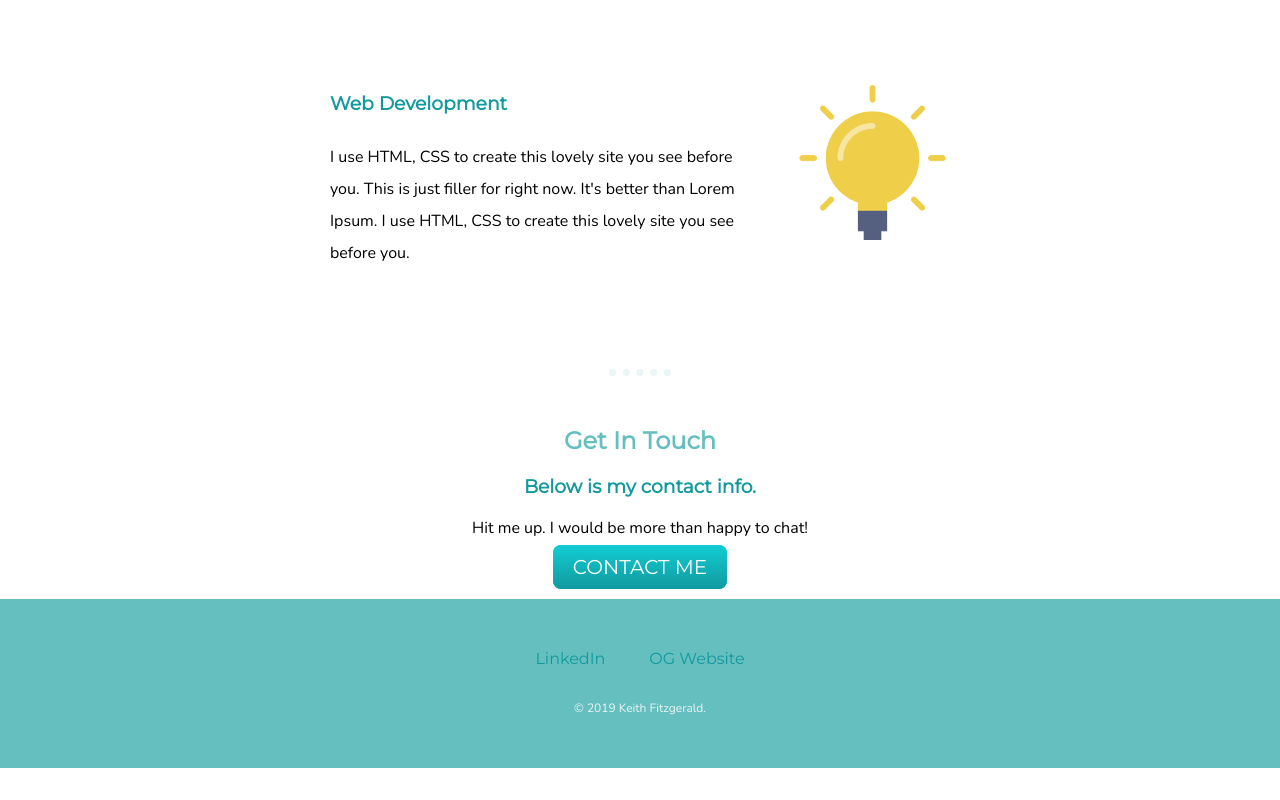
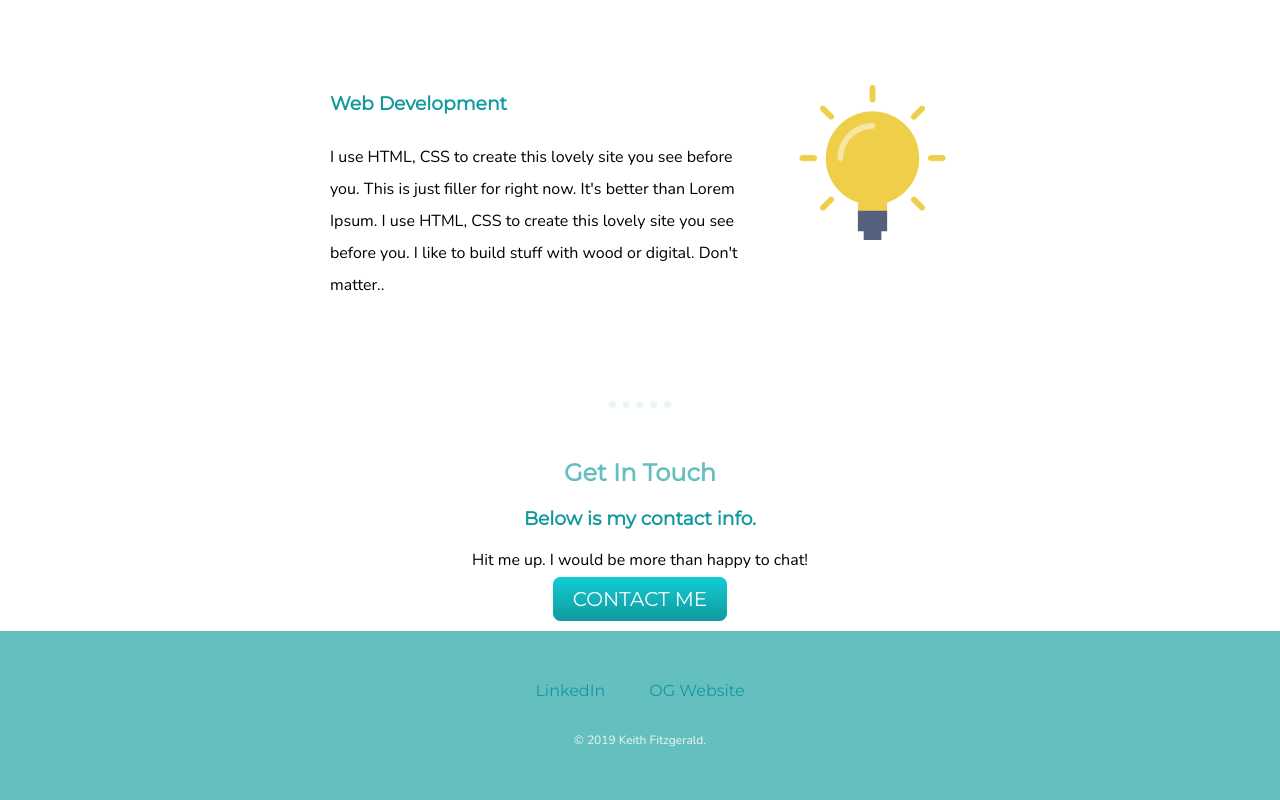
Before and after one commit to keithwfitzgerald/bio2, a plain HTML site: page index.html in a window 1280 px wide. Shown: the part 1746-2546 px from the top of the page. Before the commit the page ends 2514 px from the top, so only its background shows below. Drawn offline with nearby package versions, Linux system fonts and the light colour scheme; a web font is replaced by a local one.

Commit message:
Update index.html

```diff
--- a/index.html
+++ b/index.html
@@ -39,7 +39,7 @@
         <img class="bulb-png" src="images/idea.png" alt="idea-image">
         <div class="web-dev-txt">
           <h3>Web Development</h3>
-          <p>I use HTML, CSS to create this lovely site you see before you. This is just filler for right now. It's better than Lorem Ipsum. I use HTML, CSS to create this lovely site you see before you.
+          <p>I use HTML, CSS to create this lovely site you see before you. This is just filler for right now. It's better than Lorem Ipsum. I use HTML, CSS to create this lovely site you see before you. I like to build stuff with wood or digital. Don't matter..
 
           </p>
         </div>
```
